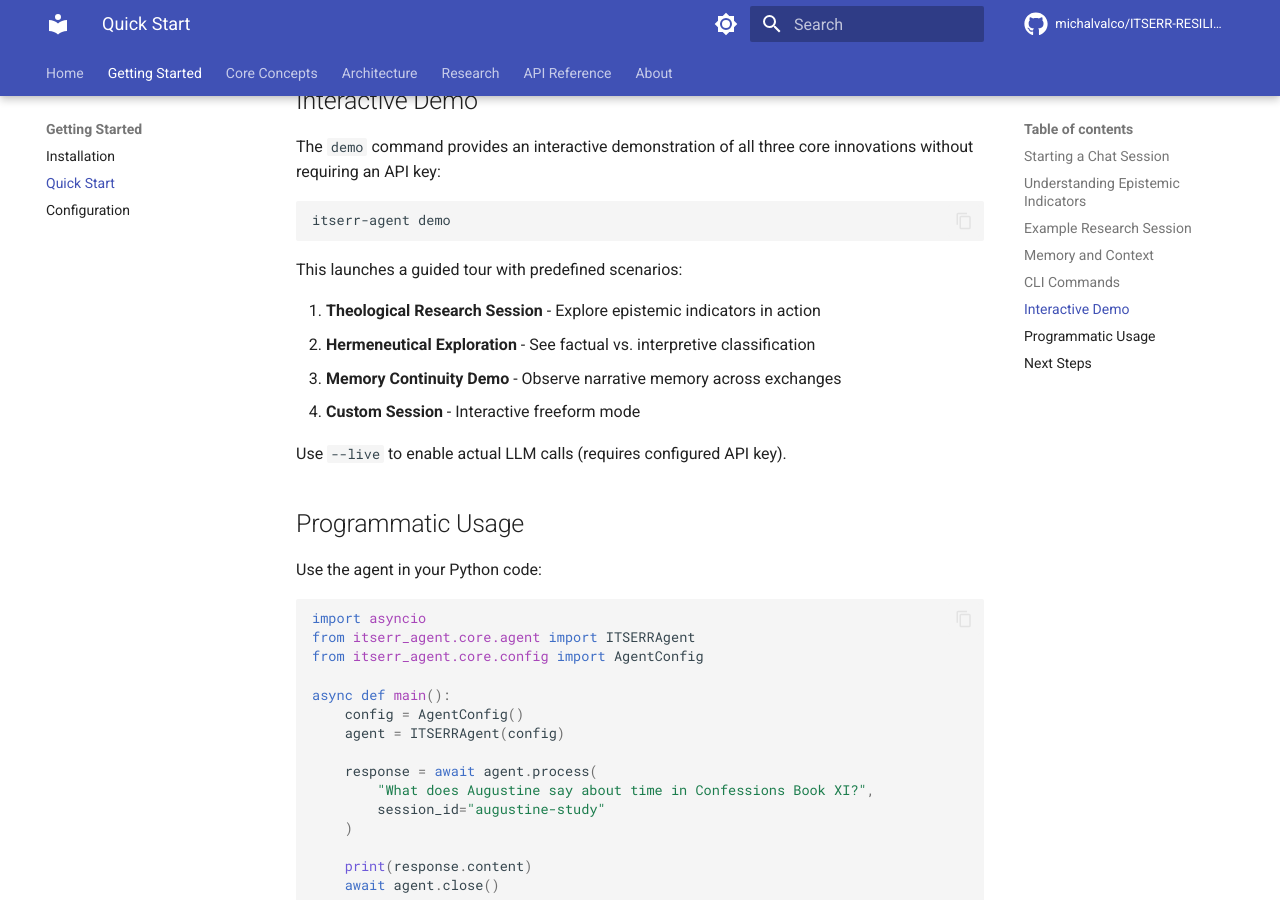
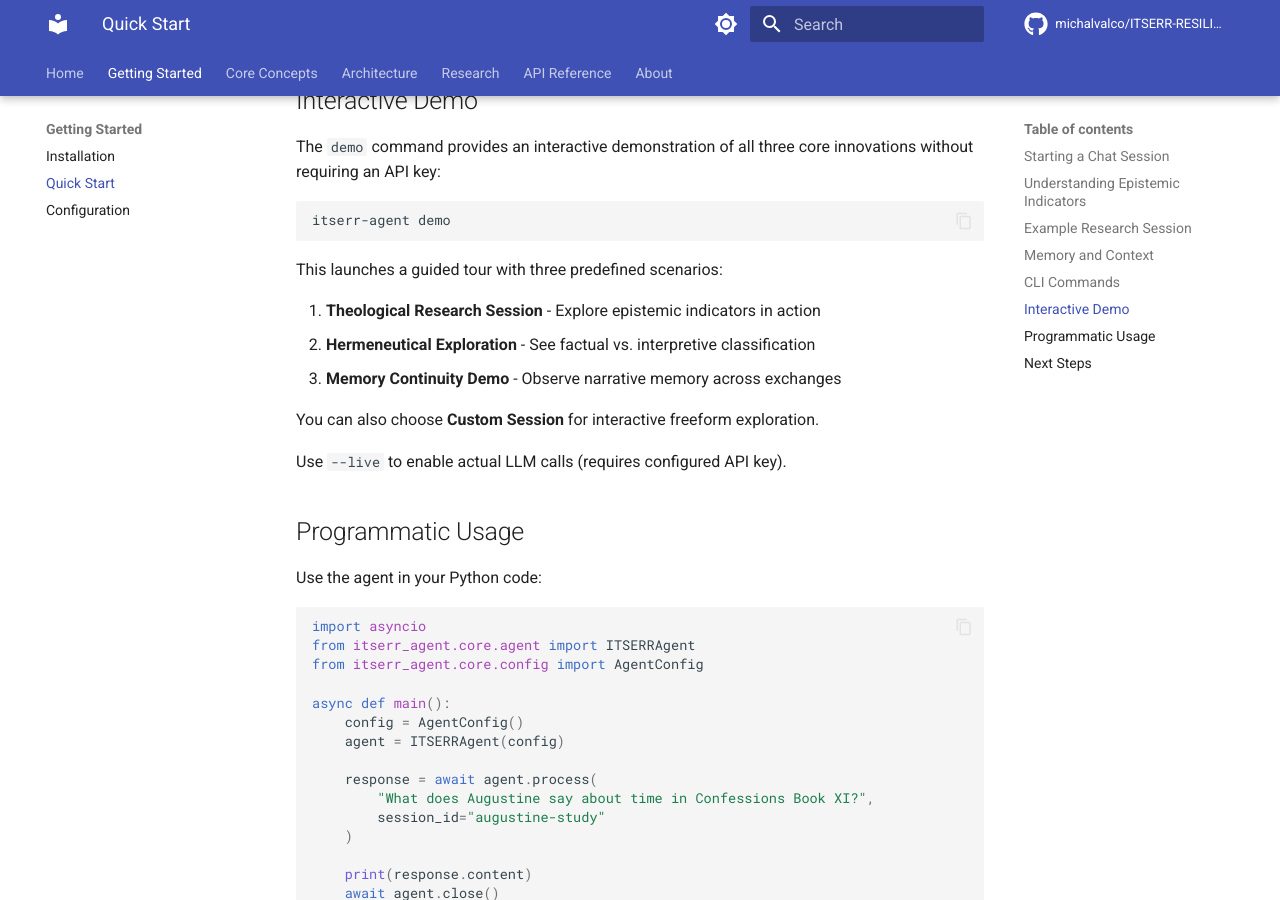
Before and after one commit to michalvalco/ITSERR-RESILIENCE-Project, an MkDocs documentation site: the page built from docs/getting-started/quickstart.md, in a window 1280 px wide and 900 px high, scrolled down 2565 px. Built offline with MkDocs 1.6.1 and Material for MkDocs 9.7.7, drawn with Linux system fonts in a browser that asks for light colours; comment, search, counter and statistics services are not loaded.

Commit message:
Clarify demo scenarios in quickstart documentation
Fix inaccurate description: Custom Session is an additional menu
option for freeform interaction, not a predefined scenario.
The demo has 3 predefined scenarios plus the custom option.

https://claude.ai/code/session_019bnk6JvwCWNkbuveaexP5k

````diff
--- a/docs/getting-started/quickstart.md
+++ b/docs/getting-started/quickstart.md
@@ -121,12 +121,13 @@ The `demo` command provides an interactive demonstration of all three core innov
 itserr-agent demo
 ```
 
-This launches a guided tour with predefined scenarios:
+This launches a guided tour with three predefined scenarios:
 
 1. **Theological Research Session** - Explore epistemic indicators in action
 2. **Hermeneutical Exploration** - See factual vs. interpretive classification
 3. **Memory Continuity Demo** - Observe narrative memory across exchanges
-4. **Custom Session** - Interactive freeform mode
+
+You can also choose **Custom Session** for interactive freeform exploration.
 
 Use `--live` to enable actual LLM calls (requires configured API key).
 
````
